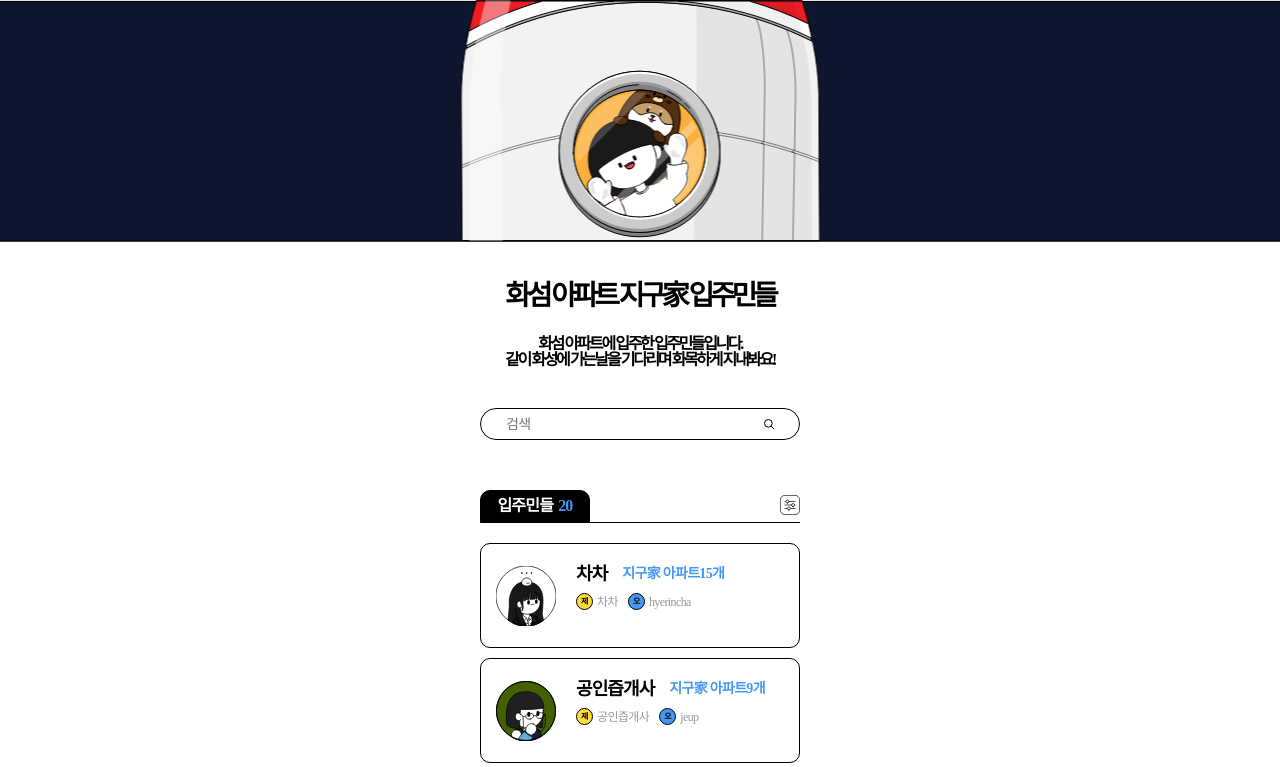
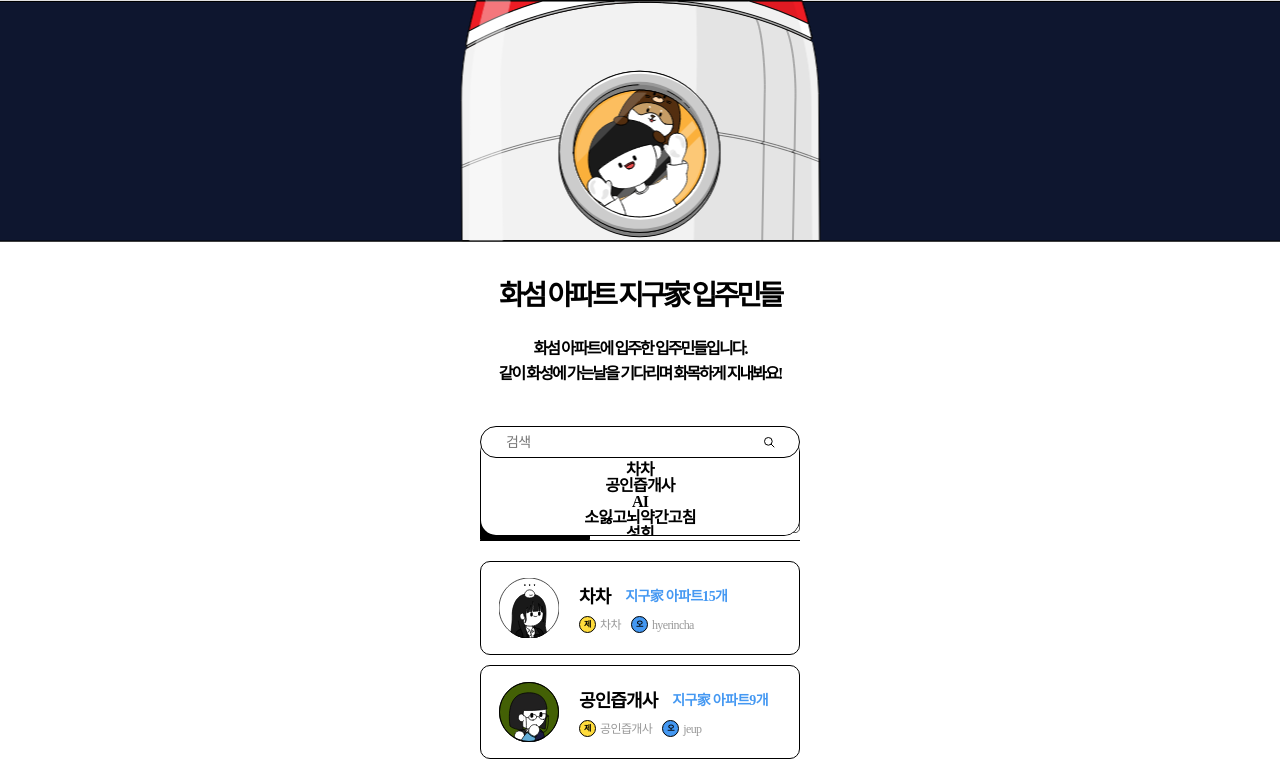
Before and after one commit to waterhumanB/FE-jejodo-assignment, a React (Create React App) app: page / in a window 1280 px wide. Shown: the top 767 px of the page. Built offline with nearby package versions, Linux system fonts and the light colour scheme.

Commit message:
feat: 기본 검색 기능 완료

```diff
--- a/src/App.tsx
+++ b/src/App.tsx
@@ -1,15 +1,29 @@
+import { ChangeEvent, useState } from 'react'
+
 import { Filter, Search } from './assets'
 import Profile from './components/Profile'
 import mock from './data/mockdata.json'
 
 function App() {
+  const [searchData, setSearchdata] = useState('')
+
+  const handleSearch = (e: ChangeEvent<HTMLInputElement>) => {
+    // eslint-disable-next-line no-console
+    console.log(e.currentTarget.value)
+    setSearchdata(e.currentTarget.value)
+  }
+  const filter = mock.filter((data) => data.nickname.includes(searchData))
+
+  // eslint-disable-next-line no-console
+  console.log(filter)
+
   return (
     <main style={{ width: '320px', margin: 'auto', fontWeight: '700' }}>
       <section style={{ width: '100%', margin: 'auto', textAlign: 'center' }}>
         <div
           style={{
             fontSize: '28px',
-            letterSpacing: '-0.15em',
+            letterSpacing: '-0.12em',
             marginTop: '40px',
           }}
         >
@@ -19,14 +33,17 @@ function App() {
         <div
           style={{
             fontSize: '16px',
-            letterSpacing: '-0.15em',
+            letterSpacing: '-0.12em',
             marginBottom: '40px',
             marginTop: '10px',
+            lineHeight: '25px',
           }}
         >
           화섬 아파트에 입주한 입주민들입니다.
           <br /> 같이 화성에 가는날을 기다리며 화목하게 지내봐요!
         </div>
+        <div />
+        <div style={{ position: 'relative' }}>
           <div
             style={{
               width: '100%',
@@ -36,11 +53,15 @@ function App() {
               display: 'flex',
               justifyContent: 'space-between',
               marginBottom: '50px',
+              position: 'relative',
+              zIndex: '1',
+              background: '#fff',
             }}
           >
             <input
               style={{ width: '100%', fontSize: '14px', marginLeft: '25px' }}
               placeholder="검색"
+              onChange={handleSearch}
             />
             <button
               style={{
@@ -52,6 +73,26 @@ function App() {
             >
               <Search />
             </button>
+          </div>
+          {filter.length > 0 && (
+            <div
+              style={{
+                overflow: 'scroll',
+                borderRadius: '16px',
+                position: 'absolute',
+                width: '100%',
+                maxHeight: '100px',
+                border: '1px solid #000',
+                background: '#fff',
+                top: '10px',
+              }}
+            >
+              <div style={{ marginTop: '25px' }} />
+              {filter.map((data, index) => (
+                <main key={index + data.nickname}>{data.nickname}</main>
+              ))}
+            </div>
+          )}
         </div>
 
         <div
@@ -75,7 +116,7 @@ function App() {
               borderTopRightRadius: '10px',
               color: '#fff',
               background: '#000',
-              fontWeight: '700',
+              fontSize: '14px',
             }}
           >
             <div>입주민들</div>
@@ -94,12 +135,12 @@ function App() {
             key={index + data.nickname}
             style={{
               width: '100%',
-              height: '105px',
+              height: '100%',
               border: '1px solid #000',
               borderRadius: '10px',
               display: 'flex',
               justifyContent: 'center',
-              padding: '15px',
+              padding: '16px 18px',
               marginBottom: '10px',
             }}
           >
@@ -118,7 +159,7 @@ function App() {
                   style={{
                     paddingRight: '15px',
                     fontSize: '18px',
-                    marginTop: '6px',
+                    marginTop: '10px',
                   }}
                 >
                   {data.nickname}
@@ -127,7 +168,7 @@ function App() {
                   style={{
                     color: '#4498F2',
                     fontSize: '14px',
-                    marginTop: '6px',
+                    marginTop: '10px',
                     display: 'flex',
                     justifyContent: 'center',
                     alignItems: 'center',
--- a/src/components/Header.tsx
+++ b/src/components/Header.tsx
@@ -6,6 +6,7 @@ const Box = styled.div`
   position: relative;
   height: 242px;
   overflow: hidden;
+  z-index: 2;
 
   svg {
     position: absolute;
```
Also changed, not shown: 1 other file (tests, documents, lock files or other folders). Lines whose indentation alone changed are shown as unchanged.
